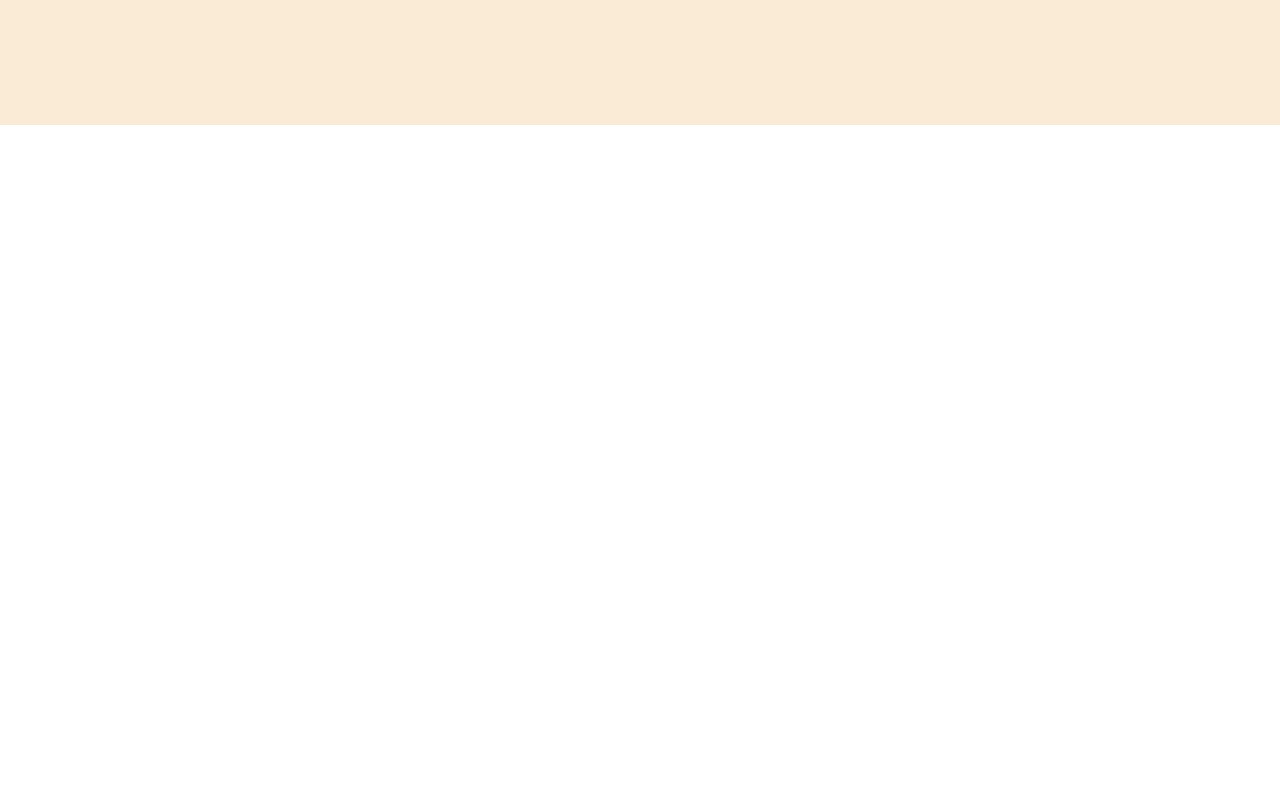
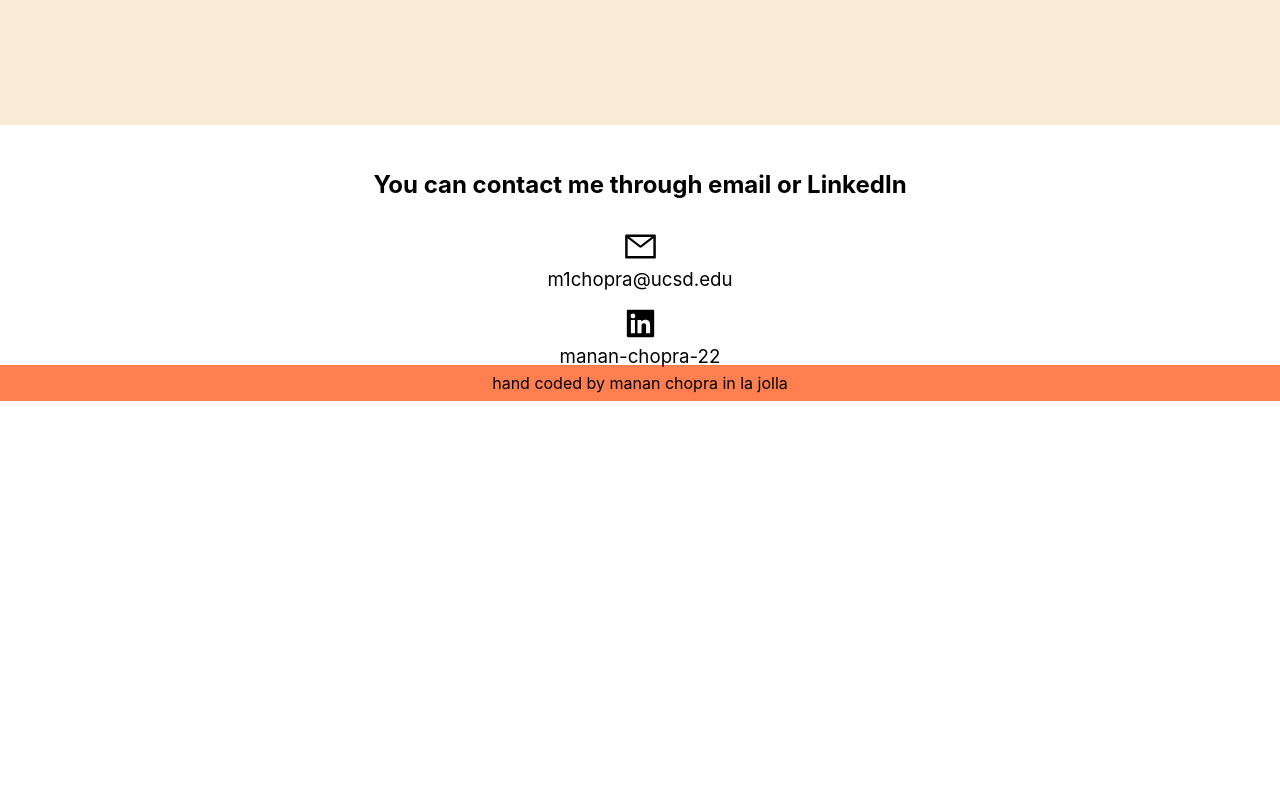
Before and after one commit to recursivelymanan/portfolio-web, a React (Create React App) app: page / in a window 1280 px wide. Shown: the part 3300-4100 px from the top of the page. After the commit the page ends 3701 px from the top, so only its background shows below. Built offline with nearby package versions, Linux system fonts and the light colour scheme.

Commit message:
added contact section

```diff
--- a/src/App.css
+++ b/src/App.css
@@ -1,17 +1,16 @@
 section {
   display: grid;
-  height: 140vh;
 }
 
-section#footer {
-  display: grid;
-  height: 5vh;
+#footer {
+  height: fit-content;
   background-color: coral;
   align-items: center;
 }
 
 #footer-note {
   text-align: center;
+  margin: 8px;
 }
 
 body {
@@ -44,8 +43,13 @@ body {
 
 #about,#resume {
   background-color: antiquewhite;
+  height: 140vh;
 }
 
-#test {
-  padding-top: 0;
+#contact {
+  height: 30vh;
 }
+
+#projects {
+  height: 140vh
+}
--- a/src/App.js
+++ b/src/App.js
@@ -1,6 +1,6 @@
 import "./App.css";
 import NavBar from "./NavBar/NavBar";
-import IconLink from "./IconLink/IconLink";
+import Contact from "./Contact/Contact";
 import Socials from "./Socials/Socials";
 import DownloadButton from "./DownloadButton/DownloadButton";
 
@@ -14,14 +14,13 @@ function App() {
       <section id="about"></section>
       <section id="projects"></section>
       <section id="resume">
-        <DownloadButton
-          path="./mananChopraLabResume.pdf"
-          id="resume-download"
-        />
+        <DownloadButton />
       </section>
-      <section id="contact"></section>
+      <section id="contact">
+        <Contact />
+      </section>
       <section id="footer">
-        <span id="footer-note"> made by manan chopra in la jolla </span>
+        <span id="footer-note"> hand coded by manan chopra in la jolla </span>
       </section>
       <Socials />
     </>
--- /dev/null
+++ b/src/Contact/Contact.css
@@ -0,0 +1,23 @@
+h1 {
+  text-align: center;
+  margin-top: 45px;
+  margin-bottom: 30px;
+  height: fit-content;
+}
+
+span {
+  text-align: center;
+  margin-top: 75px;
+  margin-bottom: 75px;
+  height: fit-content;
+}
+
+h3 {
+  font-weight: normal;
+  margin-top: 0px;
+  margin-bottom: 15px;
+}
+
+.horizontal {
+  text-align: center;
+}
--- /dev/null
+++ b/src/Contact/Contact.js
@@ -0,0 +1,29 @@
+import "./Contact.css";
+import { AiOutlineMail } from "react-icons/ai";
+import { AiFillLinkedin } from "react-icons/ai";
+
+function Contact() {
+  return (
+    <>
+      <div>
+        <h1> You can contact me through email or LinkedIn </h1>
+        <div className="horizontal">
+          <AiOutlineMail size={35} />
+          <h3>m1chopra@ucsd.edu</h3>
+        </div>
+        <div className="horizontal">
+          <a
+            href="https://www.linkedin.com/in/manan-chopra22/"
+            target="_blank"
+            rel="noopener noreferrer"
+          >
+            <AiFillLinkedin size={35} style={{ color: "black" }} />
+          </a>
+          <h3>manan-chopra-22</h3>
+        </div>
+      </div>
+    </>
+  );
+}
+
+export default Contact;
--- a/src/DownloadButton/DownloadButton.js
+++ b/src/DownloadButton/DownloadButton.js
@@ -4,7 +4,7 @@ import { AiOutlineDownload } from "react-icons/ai";
 
 function DownloadButton() {
   return (
-    <div id="horizontal">
+    <div>
       <a href={resume} download="chopra_resume.pdf">
         <AiOutlineDownload size={50} style={{ color: "black" }} />
       </a>
```
